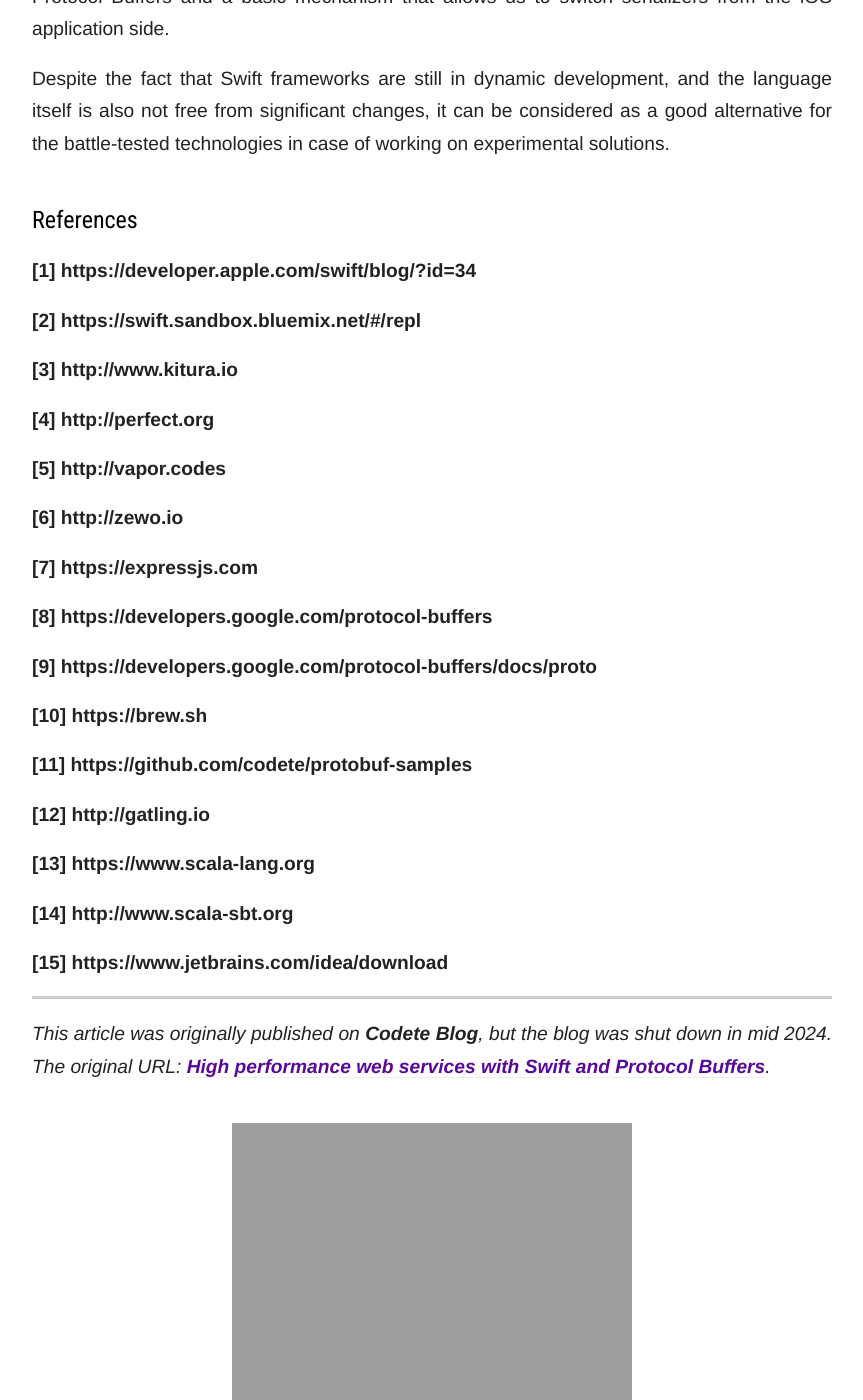
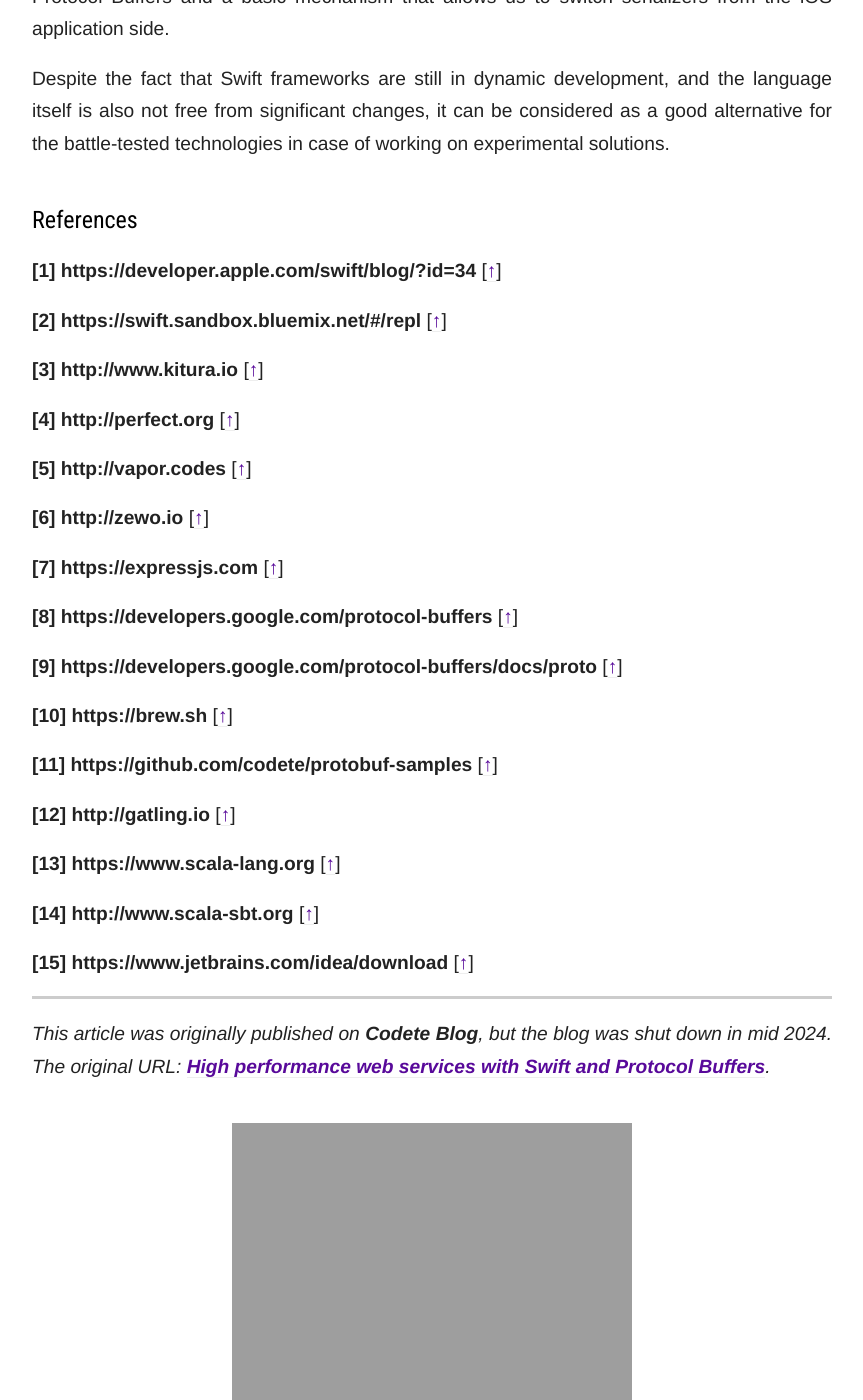
Before and after one commit to michalcichon/michalcichon.github.io, a Jekyll site: the page built from _posts/2017-09-21-high-performance-web-services-with-swift-and-protocol-buffers.md, in a window 1280 px wide and 1400 px high, scrolled down 27249 px. Shown: the whole window, without its empty margins (208-1071 px from the left). Built offline with Jekyll 4.4.1, drawn with Linux system fonts in a browser that asks for light colours; comment, search, counter and statistics services are not loaded; some of the changed lines change nothing that is shown.

Commit message:
back ref

```diff
--- a/_posts/2017-09-21-high-performance-web-services-with-swift-and-protocol-buffers.md
+++ b/_posts/2017-09-21-high-performance-web-services-with-swift-and-protocol-buffers.md
@@ -672,35 +672,35 @@
 
 ## References
 
-<a name="ref1">[1] https://developer.apple.com/swift/blog/?id=34</a>
+<a name="ref1">[1] https://developer.apple.com/swift/blog/?id=34</a> [<a href="javascript:history.go(-1)">↑</a>]
 
-<a name="ref2">[2] https://swift.sandbox.bluemix.net/#/repl</a>
+<a name="ref2">[2] https://swift.sandbox.bluemix.net/#/repl</a> [<a href="javascript:history.go(-1)">↑</a>]
 
-<a name="ref3">[3] http://www.kitura.io</a>
+<a name="ref3">[3] http://www.kitura.io</a> [<a href="javascript:history.go(-1)">↑</a>]
 
-<a name="ref4">[4] http://perfect.org</a>
+<a name="ref4">[4] http://perfect.org</a> [<a href="javascript:history.go(-1)">↑</a>]
 
-<a name="ref5">[5] http://vapor.codes</a>
+<a name="ref5">[5] http://vapor.codes</a> [<a href="javascript:history.go(-1)">↑</a>]
 
-<a name="ref6">[6] http://zewo.io</a>
+<a name="ref6">[6] http://zewo.io</a> [<a href="javascript:history.go(-1)">↑</a>]
 
-<a name="ref7">[7] https://expressjs.com</a>
+<a name="ref7">[7] https://expressjs.com</a> [<a href="javascript:history.go(-1)">↑</a>]
 
-<a name="ref8">[8] https://developers.google.com/protocol-buffers</a>
+<a name="ref8">[8] https://developers.google.com/protocol-buffers</a> [<a href="javascript:history.go(-1)">↑</a>]
 
-<a name="ref9">[9] https://developers.google.com/protocol-buffers/docs/proto</a>
+<a name="ref9">[9] https://developers.google.com/protocol-buffers/docs/proto</a> [<a href="javascript:history.go(-1)">↑</a>]
 
-<a name="ref10">[10] https://brew.sh</a>
+<a name="ref10">[10] https://brew.sh</a> [<a href="javascript:history.go(-1)">↑</a>]
 
-<a name="ref11">[11] https://github.com/codete/protobuf-samples</a>
+<a name="ref11">[11] https://github.com/codete/protobuf-samples</a> [<a href="javascript:history.go(-1)">↑</a>]
 
-<a name="ref12">[12] http://gatling.io</a>
+<a name="ref12">[12] http://gatling.io</a> [<a href="javascript:history.go(-1)">↑</a>]
 
-<a name="ref13">[13] https://www.scala-lang.org</a>
+<a name="ref13">[13] https://www.scala-lang.org</a> [<a href="javascript:history.go(-1)">↑</a>]
 
-<a name="ref14">[14] http://www.scala-sbt.org</a>
+<a name="ref14">[14] http://www.scala-sbt.org</a> [<a href="javascript:history.go(-1)">↑</a>]
 
-<a name="ref15">[15] https://www.jetbrains.com/idea/download</a>
+<a name="ref15">[15] https://www.jetbrains.com/idea/download</a> [<a href="javascript:history.go(-1)">↑</a>]
 
 
 <hr>
```
